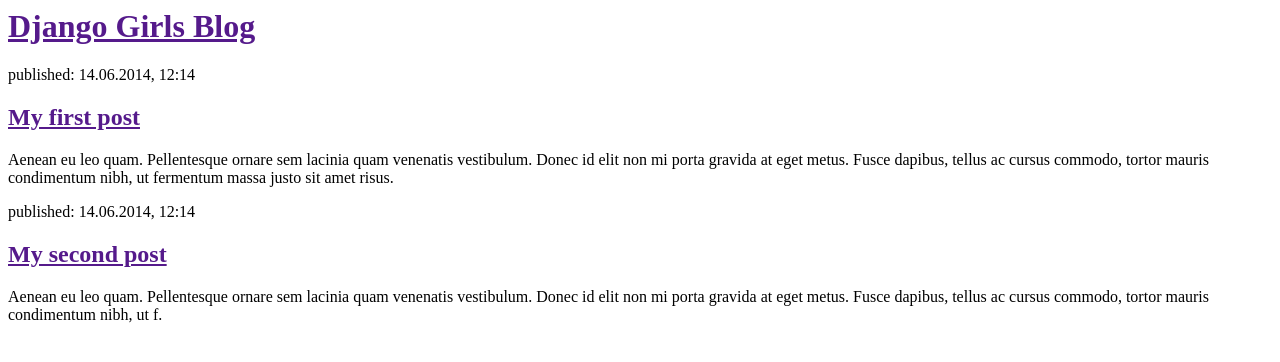
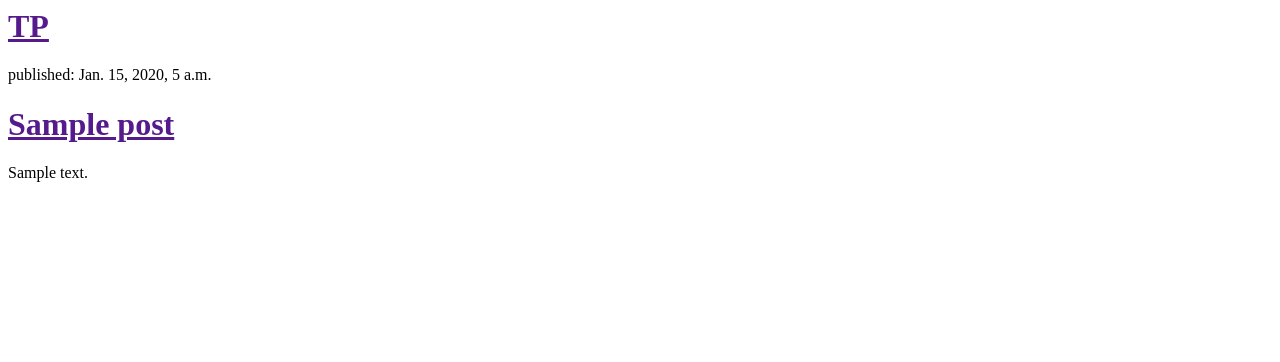
Before and after one commit to spelletier2604/ForumTP6, a Django app: template forum/templates/forum/post_list.html in a window 1280 px wide. Shown: the top 362 px of the page. Run offline with Django 3.2, Linux system fonts and the light colour scheme; the template is opened without the code that fills it: values that come from a table or form of the project are taken from there, others are empty; tables that the repository leaves empty hold one stand-in row (values such as "Sample post").

Commit message:
Views and templates

```diff
--- a/forum/templates/forum/post_list.html
+++ b/forum/templates/forum/post_list.html
@@ -1,22 +1,18 @@
 <html>
     <head>
-        <title>Django Girls blog</title>
+        <title>TP de Forum</title>
     </head>
     <body>
         <div>
-            <h1><a href="">Django Girls Blog</a></h1>
+            <h1><a href="">TP</a></h1>
         </div>
 
-        <div>
-            <p>published: 14.06.2014, 12:14</p>
-            <h2><a href="">My first post</a></h2>
-            <p>Aenean eu leo quam. Pellentesque ornare sem lacinia quam venenatis vestibulum. Donec id elit non mi porta gravida at eget metus. Fusce dapibus, tellus ac cursus commodo, tortor mauris condimentum nibh, ut fermentum massa justo sit amet risus.</p>
-        </div>
-
-        <div>
-            <p>published: 14.06.2014, 12:14</p>
-            <h2><a href="">My second post</a></h2>
-            <p>Aenean eu leo quam. Pellentesque ornare sem lacinia quam venenatis vestibulum. Donec id elit non mi porta gravida at eget metus. Fusce dapibus, tellus ac cursus commodo, tortor mauris condimentum nibh, ut f.</p>
-        </div>
+        {% for post in posts %}
+    <div>
+        <p>published: {{ post.published_date }}</p>
+        <h1><a href="">{{ post.title }}</a></h1>
+        <p>{{ post.text|linebreaksbr }}</p>
+    </div>
+{% endfor %}
     </body>
 </html>
```
Also changed, not shown: forum/views.py (+4 -3 lines).
